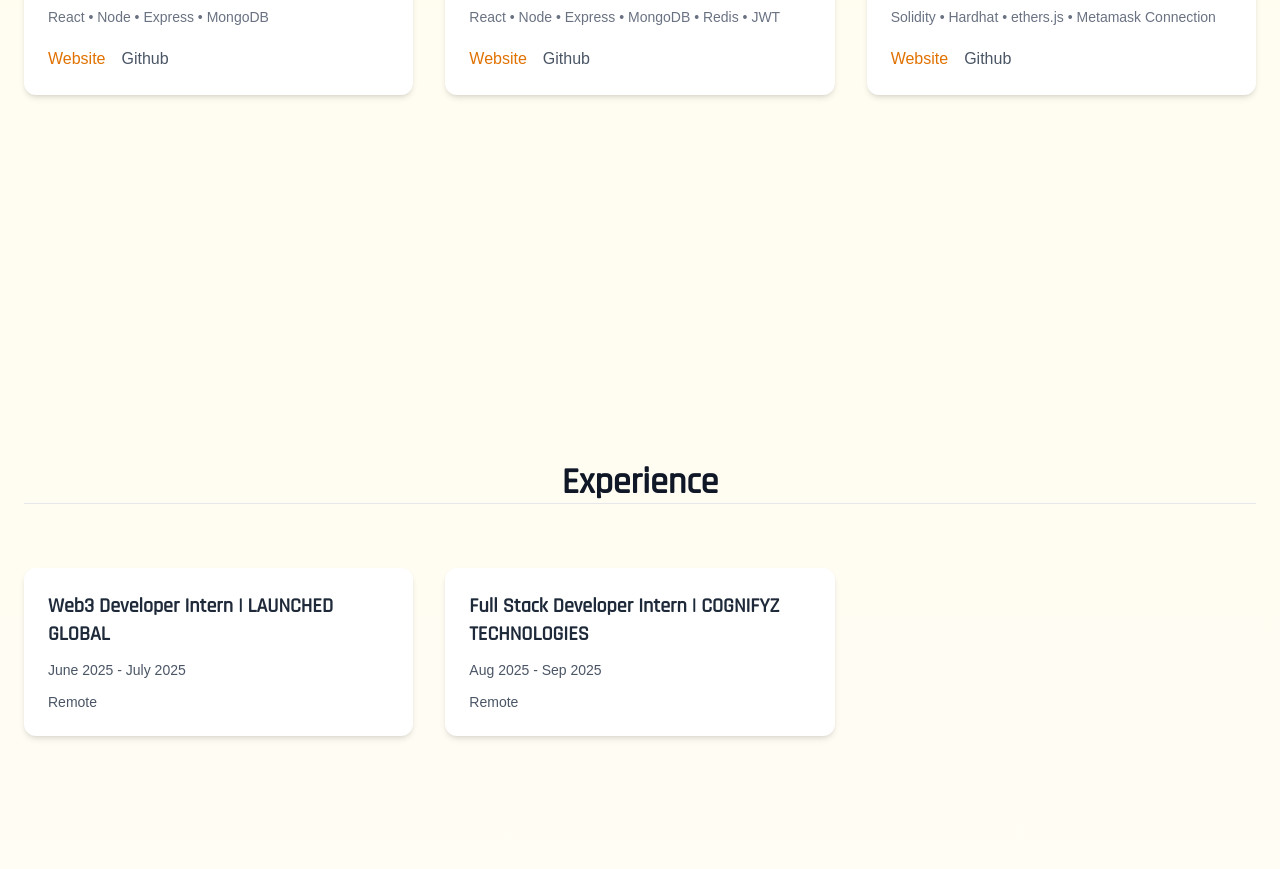
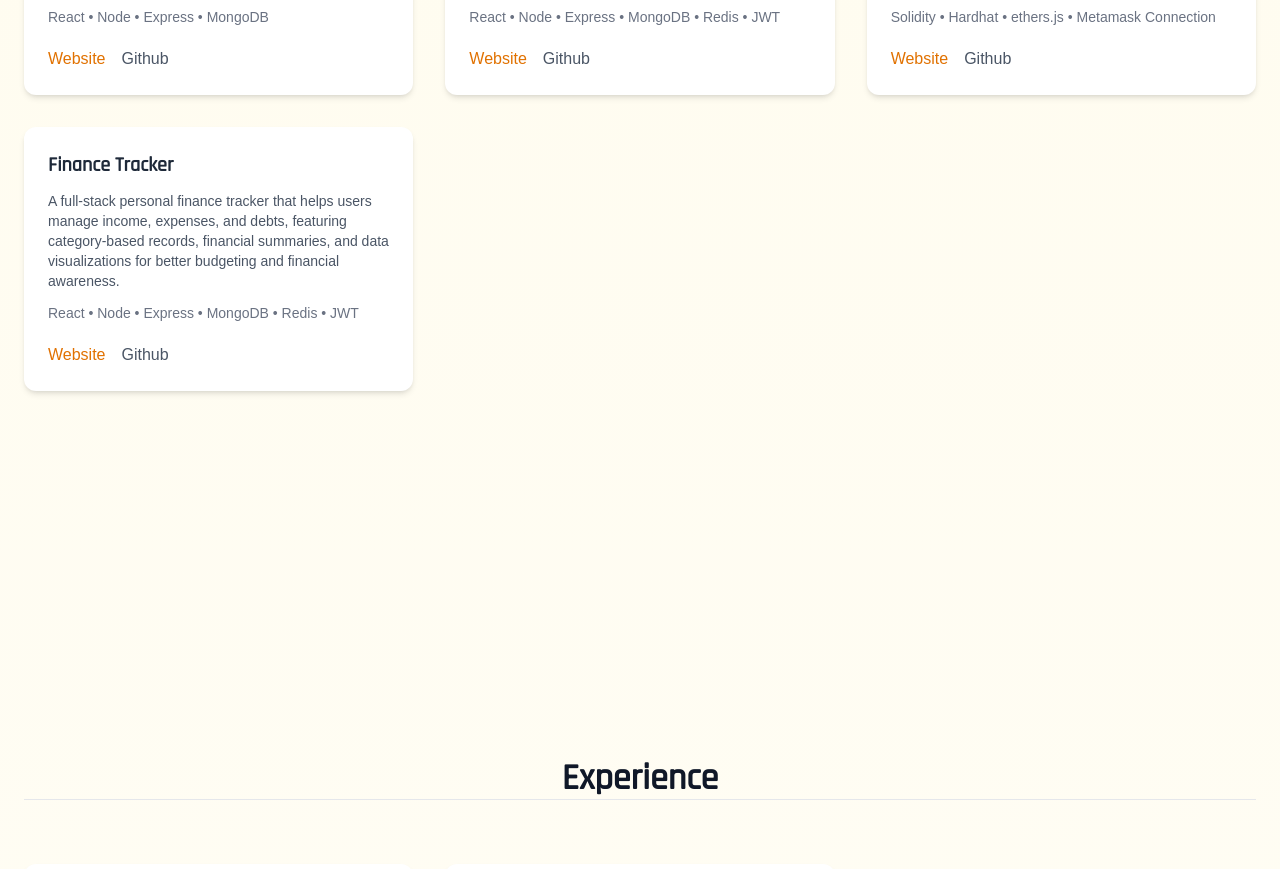
Before and after one commit to Shaptorshi/Portfolio, a React (Vite) app: page / in a window 1280 px wide. Shown: the part 1660-2529 px from the top of the page. Built offline with nearby package versions, Linux system fonts and the light colour scheme; a web font is replaced by a local one.

Commit message:
Added one project

```diff
--- a/src/components/projects.jsx
+++ b/src/components/projects.jsx
@@ -16,10 +16,17 @@ const proj = [
     github: "https://github.com/Shaptorshi/URL-Shortener"
   },
   {
-    title:"Token Swap DApp",
-    description:"Built a decentralized token swap application allowing users to exchange tokens via smart contracts.",
-    tech:"Solidity • Hardhat • ethers.js • Metamask Connection ",
-    github:"https://github.com/Shaptorshi/Token-Swap-DApp"
+    title: "Token Swap DApp",
+    description: "Built a decentralized token swap application allowing users to exchange tokens via smart contracts.",
+    tech: "Solidity • Hardhat • ethers.js • Metamask Connection ",
+    github: "https://github.com/Shaptorshi/Token-Swap-DApp"
+  },
+  {
+    title: "Finance Tracker",
+    description: "A full-stack personal finance tracker that helps users manage income, expenses, and debts, featuring category-based records, financial summaries, and data visualizations for better budgeting and financial awareness.",
+    tech:"React • Node • Express • MongoDB • Redis • JWT",
+    website:"https://finsense-lyart.vercel.app/",
+    github: "https://github.com/Shaptorshi/Finance-Tracker"
   }
 ]
 
@@ -34,13 +41,13 @@ const projects = () => {
         <div className='grid md:grid-cols-2 lg:grid-cols-3 gap-8 mt-16'>
           {proj.map((project, idx) => {
             return (
-              <motion.div whileHover={{scale:1.03}} transition={{duration:0.4}} key={idx} className='bg-white p-6 rounded-xl shadow-md hover:shadow-xl'>
+              <motion.div whileHover={{ scale: 1.03 }} transition={{ duration: 0.4 }} key={idx} className='bg-white p-6 rounded-xl shadow-md hover:shadow-xl'>
                 <h3 className='samurai-font text-xl font-semibold text-gray-800'>{project.title}</h3>
                 <p className='cascadia text-gray-600 mt-3 text-sm'>{project.description}</p>
                 <p className='cascadia text-gray-500 text-sm mt-3'>{project.tech}</p>
                 <div className='cascadia flex gap-4 mt-5'>
-                  <a href={project.website} target="_blank"className='text-amber-600 font-medium hover:underline'>Website</a>
-                  <a href={project.github} target="_blank"className='cascadia text-gray-600 font-medium hover:underline '>Github</a>
+                  <a href={project.website} target="_blank" className='text-amber-600 font-medium hover:underline'>Website</a>
+                  <a href={project.github} target="_blank" className='cascadia text-gray-600 font-medium hover:underline '>Github</a>
                 </div>
               </motion.div>
             )
```
